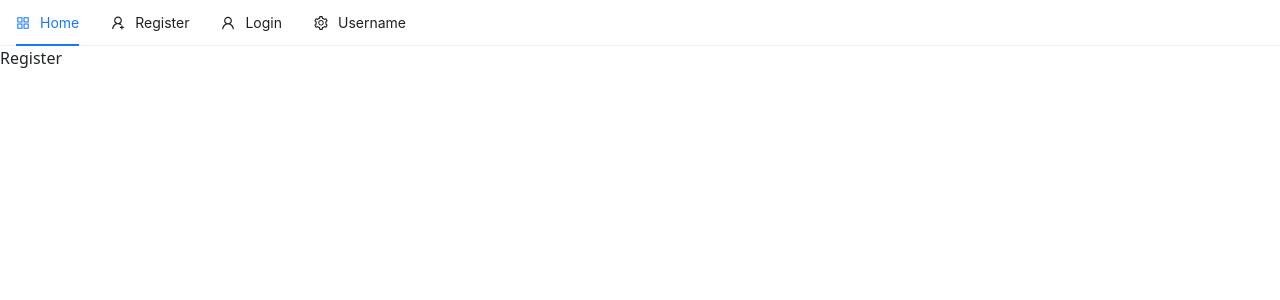
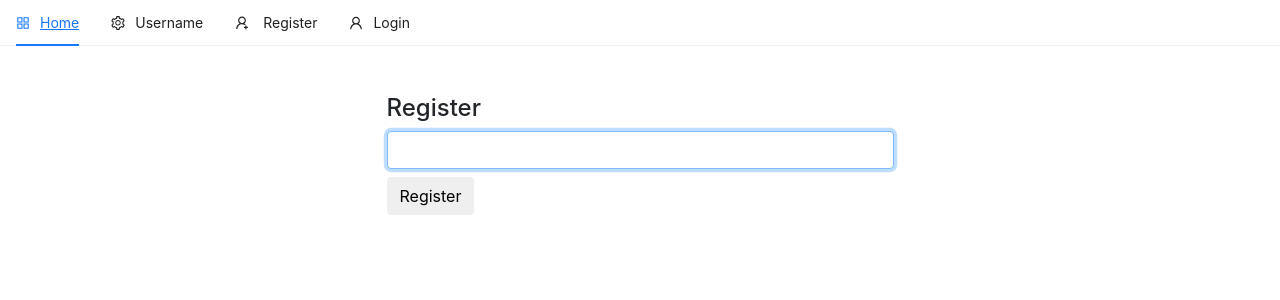
Before and after one commit to Ankit9835/mern-stack-ecommerce-project, a React (Create React App) app in the folder client/: page /register in a window 1280 px wide. Shown: the top 300 px of the page. Built offline with nearby package versions, Linux system fonts and the light colour scheme.

Commit message:
firebase initialized

```diff
--- a/client/package.json
+++ b/client/package.json
@@ -7,10 +7,12 @@
     "@testing-library/react": "^13.4.0",
     "@testing-library/user-event": "^13.5.0",
     "antd": "^5.1.6",
+    "firebase": "^9.16.0",
     "react": "^18.2.0",
     "react-dom": "^18.2.0",
     "react-router-dom": "^6.7.0",
     "react-scripts": "5.0.1",
+    "react-toastify": "^9.1.1",
     "web-vitals": "^2.1.4"
   },
   "scripts": {
--- a/client/public/index.html
+++ b/client/public/index.html
@@ -16,9 +16,9 @@
     -->
     <link rel="manifest" href="%PUBLIC_URL%/manifest.json" />
     <link
-      href="https://cdn.jsdelivr.net/npm/bootstrap@5.0.0-beta1/dist/css/bootstrap.min.css"
       rel="stylesheet"
-      integrity="sha384-giJF6kkoqNQ00vy+HMDP7azOuL0xtbfIcaT9wjKHr8RbDVddVHyTfAAsrekwKmP1"
+      href="https://cdn.jsdelivr.net/npm/bootstrap@4.0.0/dist/css/bootstrap.min.css"
+      integrity="sha384-Gn5384xqQ1aoWXA+058RXPxPg6fy4IWvTNh0E263XmFcJlSAwiGgFAW/dAiS6JXm"
       crossorigin="anonymous"
     />
     <title>Ecommerce App</title>
--- a/client/src/App.js
+++ b/client/src/App.js
@@ -1,5 +1,6 @@
 import {BrowserRouter,Routes,Route} from 'react-router-dom'
 import Header from './components/nav/Header';
+import { ToastContainer } from 'react-toastify';
 import Login from './pages/auth/Login';
 import Register from './pages/auth/Register';
 import Home from './pages/Home';
@@ -10,6 +11,7 @@ function App() {
   return (
     <BrowserRouter>
       <Header />
+      <ToastContainer />
       <Routes>
          <Route index element={<Home />}></Route>
           <Route path='/login' element={<Login />}></Route>
--- a/client/src/components/nav/Header.js
+++ b/client/src/components/nav/Header.js
@@ -6,6 +6,7 @@ import {
     UserOutlined,
     UserAddOutlined,
   } from "@ant-design/icons";
+import { Link } from 'react-router-dom';
   const { SubMenu, Item } = Menu;
 
 
@@ -19,21 +20,26 @@ const Header = () => {
   return (
     <Menu onClick={handleClick} selectedKeys={[current]} mode="horizontal">
     <Item key="home" icon={<AppstoreOutlined />}>
-      Home
-    </Item>
-
-    <Item key="register" icon={<UserAddOutlined />} className="float-right">
-      Register
-    </Item>
-
-    <Item key="login" icon={<UserOutlined />} className="float-right">
-      Login
+     <Link to='/'>Home</Link>
     </Item>
 
     <SubMenu icon={<SettingOutlined />} title="Username">
       <Item key="setting:1">Option 1</Item>
       <Item key="setting:2">Option 2</Item>
     </SubMenu>
+
+
+      <Item key="register" icon={<UserAddOutlined />} className="float-right">
+      <Link to='/register'> Register</Link>
+      </Item>
+
+      <Item key="login" icon={<UserOutlined />} className="float-right">
+      <Link to='/login'>Login</Link>
+      </Item>
+
+
+
+
   </Menu>
   )
 }
--- /dev/null
+++ b/client/src/firebase.js
@@ -0,0 +1,20 @@
+import firebase from "firebase/compat/app";
+import "firebase/compat/auth";
+import { initializeApp } from "firebase/app";
+
+// Your web app's Firebase configuration
+const firebaseConfig = {
+    apiKey: "AIzaSyAi3MXhBUgF__wuJ1rbP2837drkU-Y0vdU",
+    authDomain: "ecommerce-90b3d.firebaseapp.com",
+    projectId: "ecommerce-90b3d",
+    storageBucket: "ecommerce-90b3d.appspot.com",
+    messagingSenderId: "397337930429",
+    appId: "1:397337930429:web:019942e67defa992f7a5d4"
+};
+// Initialize Firebase
+// firebase.initializeApp(firebaseConfig);
+firebase.initializeApp(firebaseConfig);
+
+// export
+export const auth = firebase.auth();
+export const googleAuthProvider = new firebase.auth.GoogleAuthProvider();
--- a/client/src/pages/auth/Register.js
+++ b/client/src/pages/auth/Register.js
@@ -1,9 +1,52 @@
-import React from 'react'
+import React, { useState } from 'react'
+import {  toast } from 'react-toastify';
+import 'react-toastify/dist/ReactToastify.css';
+import { auth } from "../../firebase";
 
 const Register = () => {
+  const [email,setEmail] = useState('')
+
+  const handleSubmit = async (e) => {
+    e.preventDefault()
+    const config = {
+      url: process.env.REACT_APP_PAGE_REDIRECT_URL,
+      handleCodeInApp: true,
+    };
+
+    await auth.sendSignInLinkToEmail(email, config);
+    toast.success(
+      `Email is sent to ${email}. Click the link to complete your registration.`
+    );
+    // save user email in local storage
+    localStorage.setItem("emailForRegistration", email);
+    // clear state
+    setEmail("");
+  }
+
+  const registerForm = () => {
+   return <form onSubmit={handleSubmit}>
+      <input
+        type="email"
+        className="form-control"
+        value={email}
+        onChange={(e) => setEmail(e.target.value)}
+        autoFocus
+      />
+
+      <button type="submit" className="btn btn-raised mt-2">
+        Register
+      </button>
+    </form>
+  }
   return (
-    <div>
-      Register
+    <div className="container p-5">
+      <div className="row">
+        <div className="col-md-6 offset-md-3">
+          <h4>Register</h4>
+
+          {registerForm()}
+        </div>
+      </div>
     </div>
   )
 }
```
Also changed, not shown: 2 other files (tests, documents, lock files or other folders).
